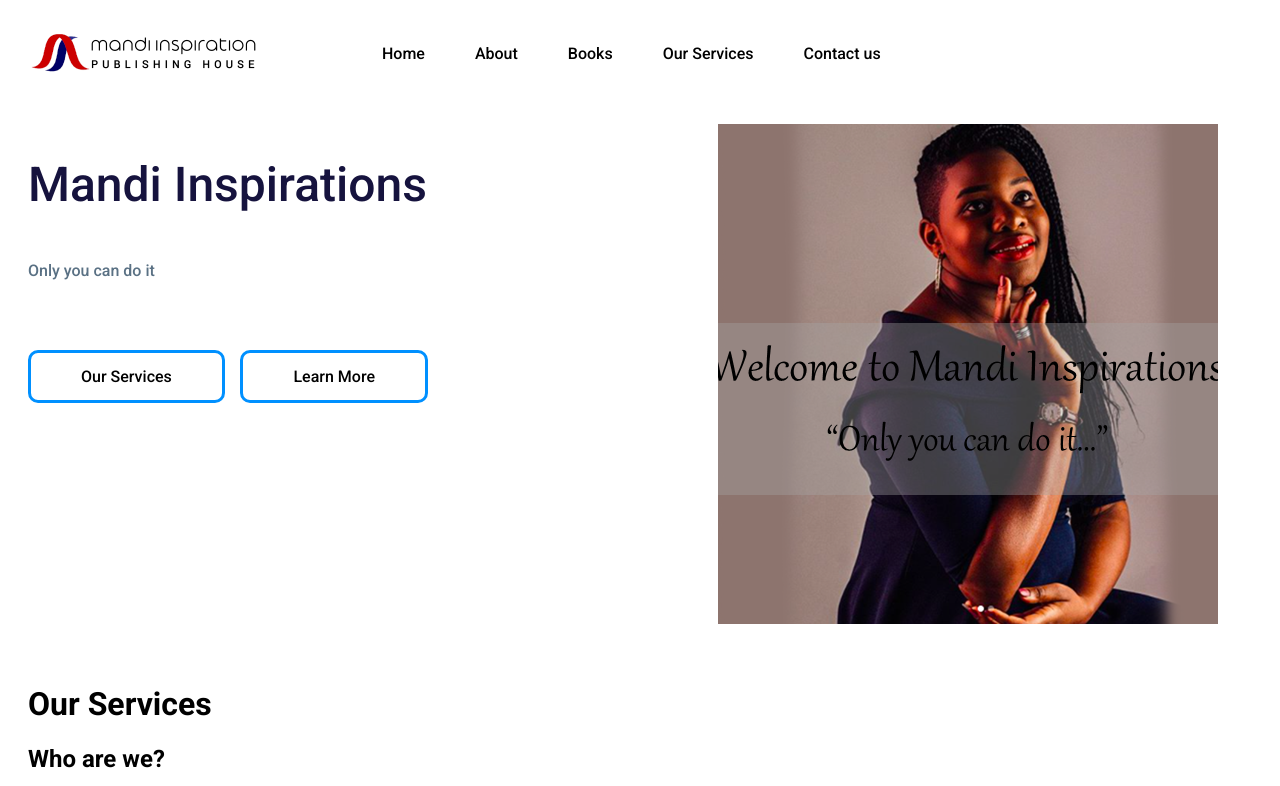
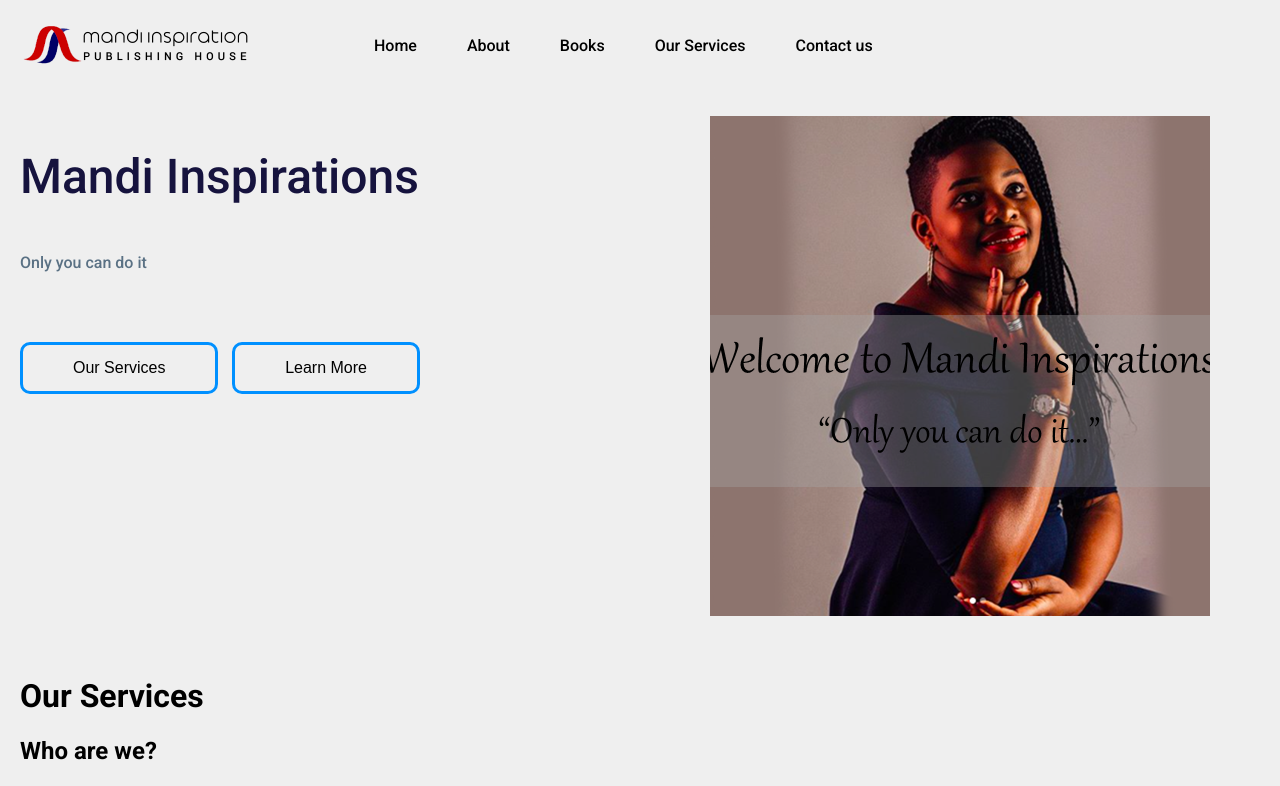
Before and after one commit to TehillahK/Mand-inspiration-web, a React (Create React App) app: page / in a window 1280 px wide. Shown: the top 786 px of the page. Built offline with nearby package versions, Linux system fonts and the light colour scheme.

Commit message:
organized the scss

```diff
--- a/src/presentation/scss/_banner.scss
+++ b/src/presentation/scss/_banner.scss
@@ -21,7 +21,6 @@
       justify-content: space-between;
       padding-top: 20px;
       button{
-        font-family: globals.$roboto;
         background-color: transparent;
         font-size: 16px;
         text-decoration: none;
--- a/src/presentation/scss/_navbar.scss
+++ b/src/presentation/scss/_navbar.scss
@@ -6,7 +6,6 @@ header{
 }
 nav{
   display: flex;
-  font-family: globals.$roboto;
   font-weight: 500;
   padding: 20px;
   .nav-logo{
--- a/src/presentation/scss/main.scss
+++ b/src/presentation/scss/main.scss
@@ -2,8 +2,24 @@
 @forward "navbar";
 @forward "banner";
 @forward "cards";
+
+
+html{
+  font-size: 100%;
+  box-sizing: border-box;
+}
+body{
+  margin: 0;
+  padding: 0;
+  min-height: 100vh;
+  background-color: rgb(239,239,239);
+  font-family: globals.$roboto, sans-serif ;
+}
+*, *::before, *::after {
+  box-sizing: inherit;
+}
+
 .container{
-  font-family: globals.$roboto;
   display: grid;
   padding: 20px;
 }
```
